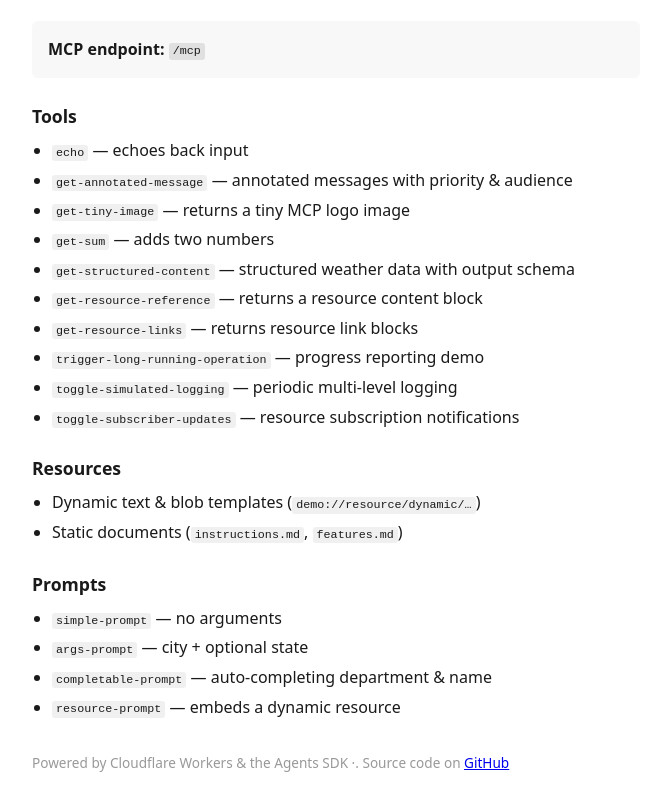
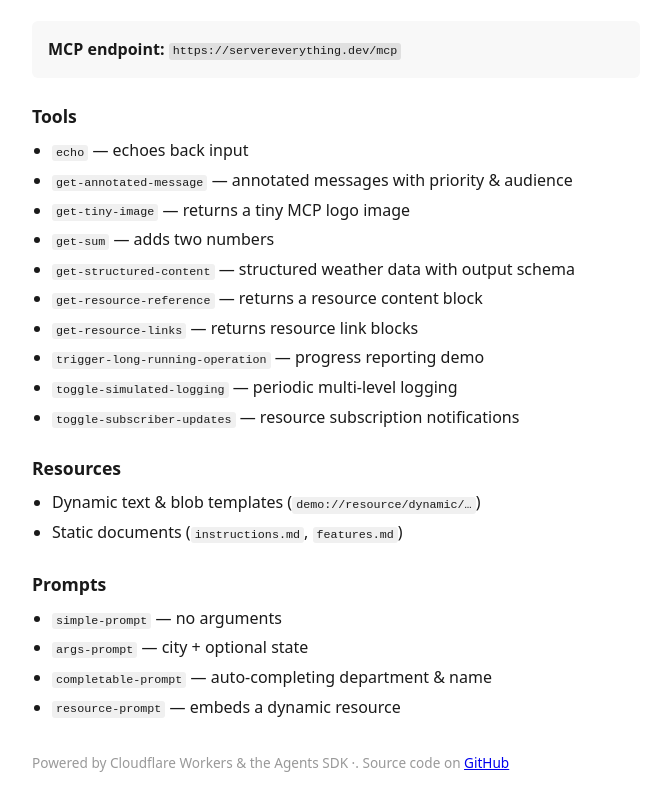
Before and after one commit to peterj/servereverything.dev, a website: page src/index.html in a window 1280 px wide. Shown: the part 129-935 px from the top of the page, without its empty margins (304-974 px from the left). Drawn offline with Linux system fonts and the light colour scheme.

Commit message:
add full server url
Signed-off-by: Peter Jausovec <peter.jausovec@solo.io>

```diff
--- a/src/index.html
+++ b/src/index.html
@@ -32,7 +32,7 @@
   <p class="sub">A reference MCP server running on Cloudflare Workers that exercises all features of the <a href="https://modelcontextprotocol.io">Model Context Protocol</a>.</p>
 
   <div class="endpoint">
-    <strong>MCP endpoint:</strong> <code>/mcp</code>
+    <strong>MCP endpoint:</strong> <code>https://servereverything.dev/mcp</code>
   </div>
 
   <h2>Tools</h2>
```
